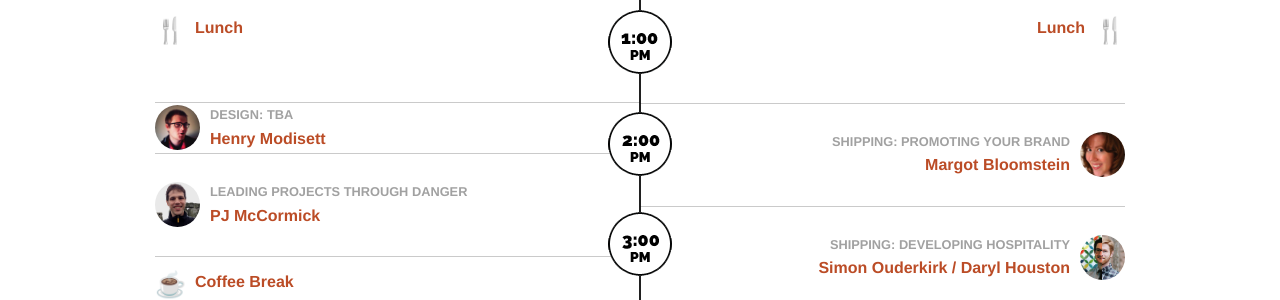
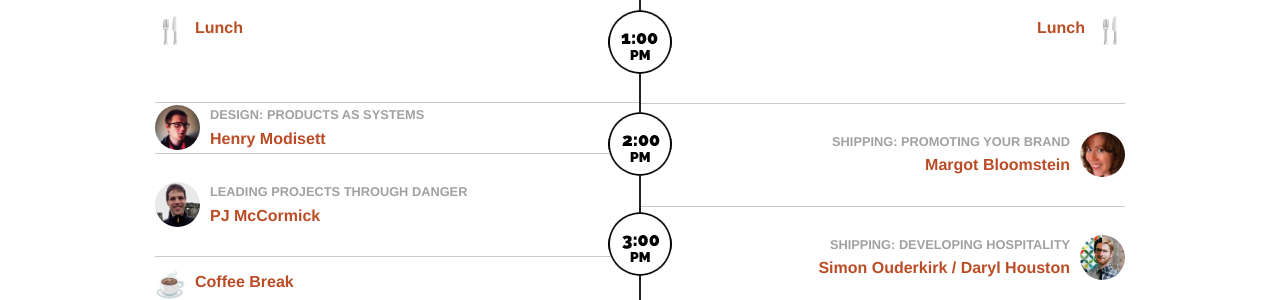
Before and after one commit to madglory/level-up, a Jekyll site: the page built from index.html, in a window 1280 px wide and 900 px high, scrolled down 6038 px. Shown: the part 148-448 px from the top of the window. Built offline with Jekyll 4.4.1, drawn with Linux system fonts in a browser that asks for light colours; emoji names are drawn with the system emoji font; comment, search, counter and statistics services are not loaded.

Commit message:
updates henrys talk title

```diff
--- a/_data/schedule.yaml
+++ b/_data/schedule.yaml
@@ -29,7 +29,7 @@ wednesday:
     description:
     image: http://cdn.jsdelivr.net/emojione/assets/png/1F374.png
   - title: Henry Modisett
-    section: "Design: TBA"
+    section: "Design: Products as Systems"
     time: 130pm
     length: 30
     description:
```
